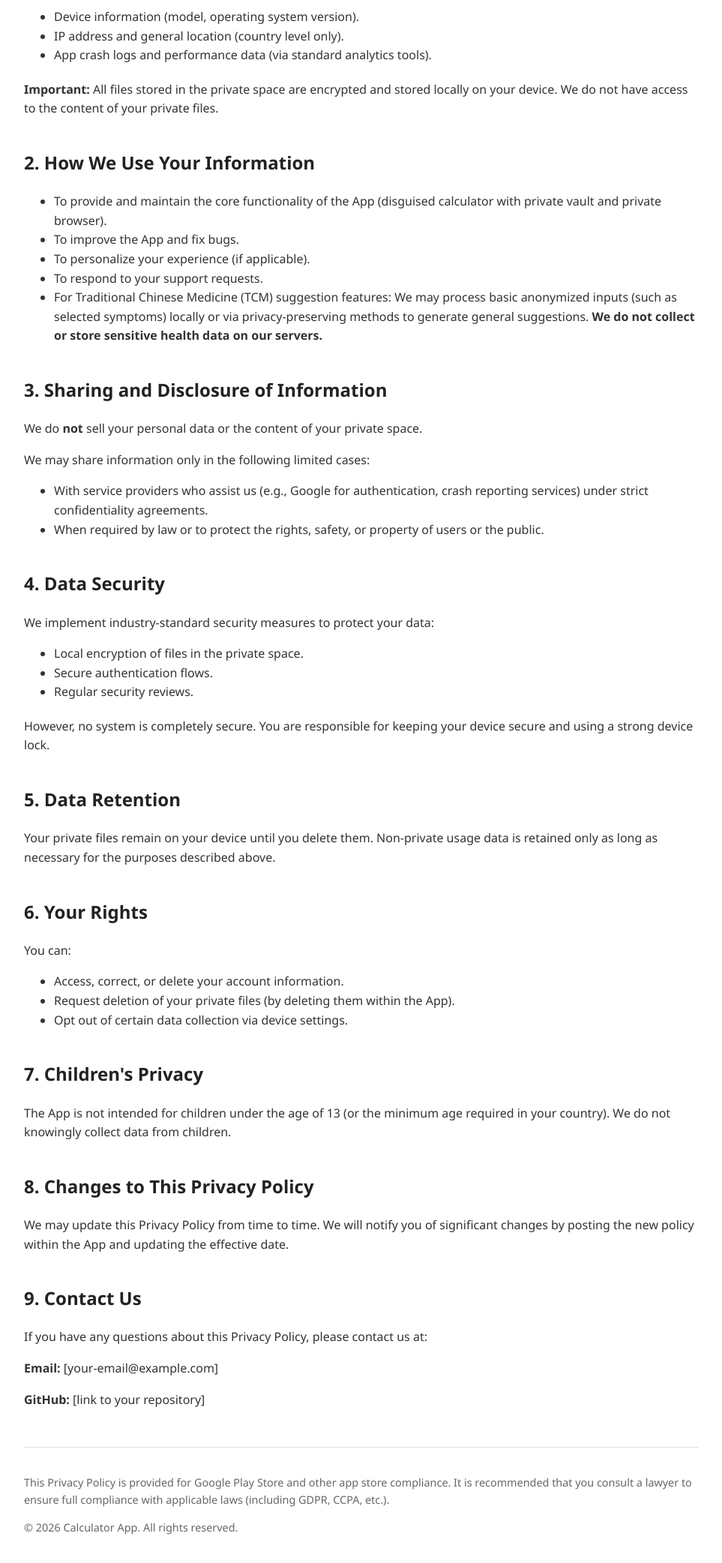
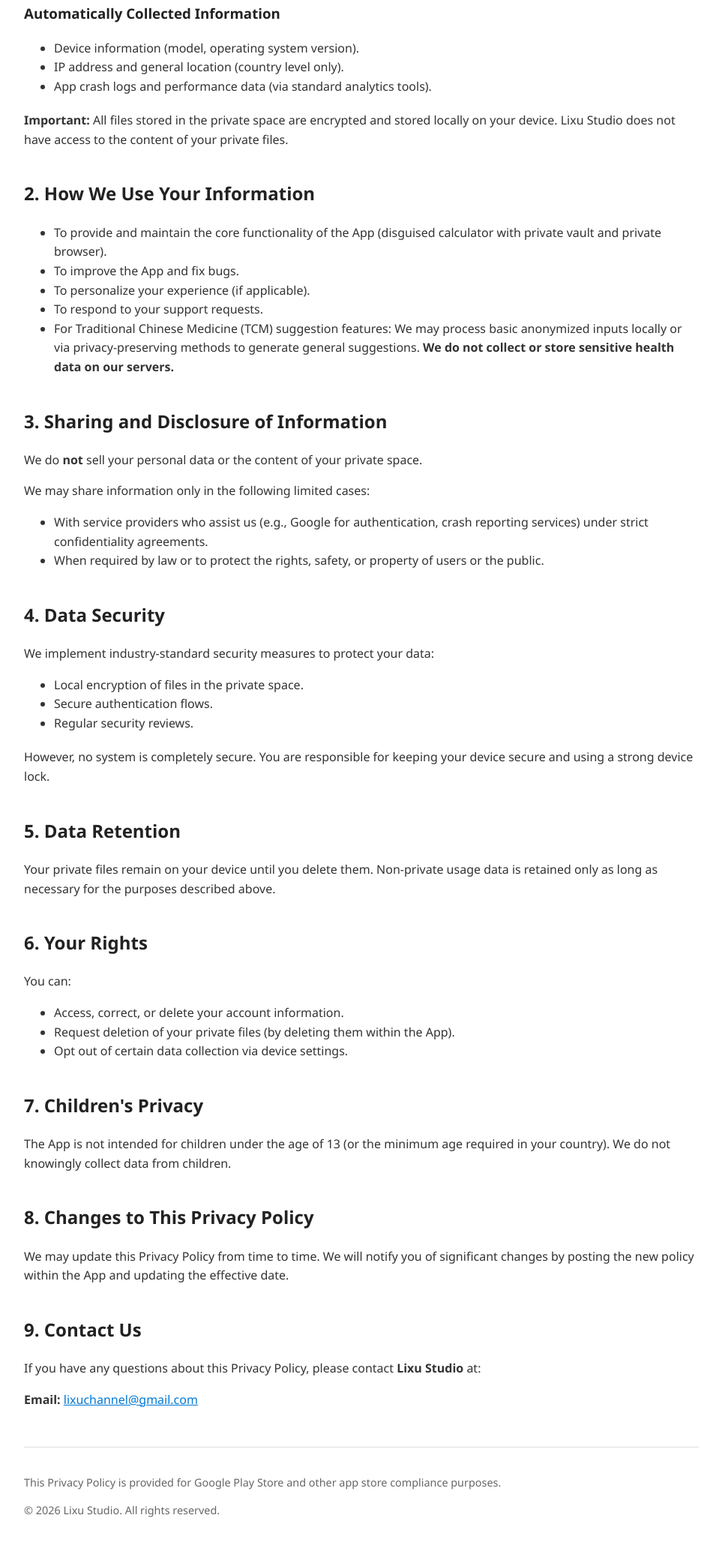
Before and after one commit to lixuchannel-lab/secretvault, a plain HTML site: page index.html in a window 1280 px wide. Shown: the part 614-2698 px from the top of the page at 75% size, without its empty margins (158-1121 px from the left). Drawn offline with Linux system fonts and the light colour scheme.

Commit message:
Add privacy policy

```diff
--- a/index.html
+++ b/index.html
@@ -43,7 +43,9 @@
     <h1>Privacy Policy</h1>
     <p><strong>Effective Date: July 01, 2026</strong></p>
 
-    <p>Welcome to <strong>Calculator</strong> (the "App"). We are committed to protecting your privacy. This Privacy Policy explains how we collect, use, disclose, and safeguard your information when you use our mobile application.</p>
+    <p>Welcome to <strong>Calculator</strong> (the "App"), developed and published by <strong>Lixu Studio</strong>.</p>
+
+    <p>We are committed to protecting your privacy. This Privacy Policy explains how we collect, use, disclose, and safeguard your information when you use our mobile application.</p>
 
     <p>Please read this Privacy Policy carefully. By using the App, you agree to the practices described in this policy.</p>
 
@@ -64,7 +66,7 @@
             <li>App crash logs and performance data (via standard analytics tools).</li>
         </ul>
 
-        <p><strong>Important:</strong> All files stored in the private space are encrypted and stored locally on your device. We do not have access to the content of your private files.</p>
+        <p><strong>Important:</strong> All files stored in the private space are encrypted and stored locally on your device. Lixu Studio does not have access to the content of your private files.</p>
     </section>
 
     <section>
@@ -74,7 +76,7 @@
             <li>To improve the App and fix bugs.</li>
             <li>To personalize your experience (if applicable).</li>
             <li>To respond to your support requests.</li>
-            <li>For Traditional Chinese Medicine (TCM) suggestion features: We may process basic anonymized inputs (such as selected symptoms) locally or via privacy-preserving methods to generate general suggestions. <strong>We do not collect or store sensitive health data on our servers.</strong></li>
+            <li>For Traditional Chinese Medicine (TCM) suggestion features: We may process basic anonymized inputs locally or via privacy-preserving methods to generate general suggestions. <strong>We do not collect or store sensitive health data on our servers.</strong></li>
         </ul>
     </section>
 
@@ -126,14 +128,13 @@
 
     <section>
         <h2>9. Contact Us</h2>
-        <p>If you have any questions about this Privacy Policy, please contact us at:</p>
-        <p><strong>Email:</strong> [your-email@example.com]</p>
-        <p><strong>GitHub:</strong> [link to your repository]</p>
+        <p>If you have any questions about this Privacy Policy, please contact <strong>Lixu Studio</strong> at:</p>
+        <p><strong>Email:</strong> <a href="mailto:lixuchannel@gmail.com">lixuchannel@gmail.com</a></p>
     </section>
 
     <footer>
-        <p>This Privacy Policy is provided for Google Play Store and other app store compliance. It is recommended that you consult a lawyer to ensure full compliance with applicable laws (including GDPR, CCPA, etc.).</p>
-        <p>&copy; 2026 Calculator App. All rights reserved.</p>
+        <p>This Privacy Policy is provided for Google Play Store and other app store compliance purposes.</p>
+        <p>© 2026 Lixu Studio. All rights reserved.</p>
     </footer>
 
 </body>
```
